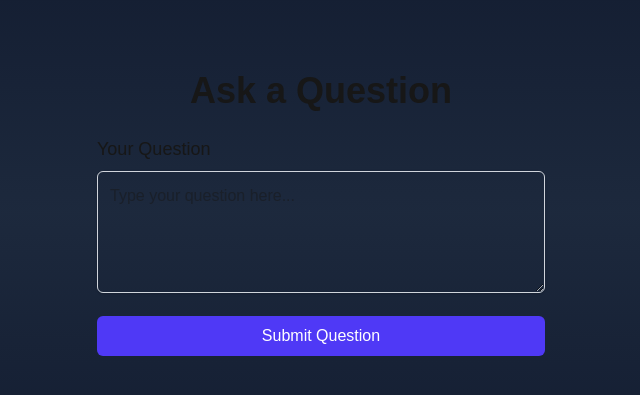
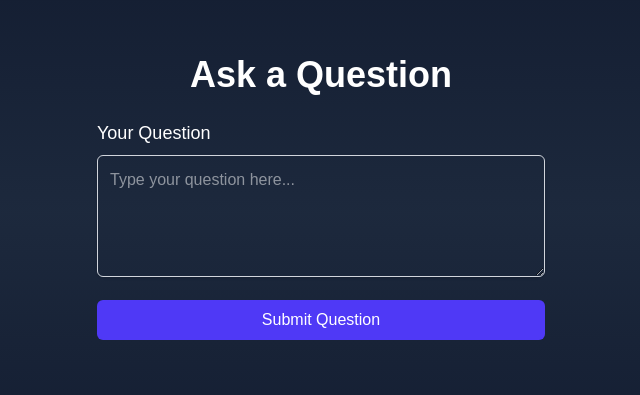
Before and after one commit to Dakshh1012/Story-Ai, a Next.js app in the folder frontend/: page /questions in a window 1280 px wide. Shown: the part 187-582 px from the top of the page, without its empty margins (319-959 px from the left). Built offline with nearby package versions, Linux system fonts and the light colour scheme.

Commit message:
questions 2/3

```diff
--- /dev/null
+++ b/frontend/src/app/questions/actions.ts
@@ -0,0 +1,31 @@
+"use server"
+
+// This is a simple server action that simulates getting an answer from a backend
+export async function getAnswer(question: string): Promise<string> {
+  // Simulate network delay
+  await new Promise((resolve) => setTimeout(resolve, 1500))
+
+  // In a real application, you would call your AI service, database, or API here
+  // For demonstration, we'll return a simple response based on the question
+
+  const questionLower = question.toLowerCase()
+
+  if (questionLower.includes("hello") || questionLower.includes("hi")) {
+    return "Hello! How can I help you today?"
+  }
+
+  if (questionLower.includes("weather")) {
+    return "I cannot provide real-time weather information. Please check a weather service for accurate forecasts."
+  }
+
+  if (questionLower.includes("name")) {
+    return "I am an AI assistant designed to answer your questions."
+  }
+
+  if (questionLower.includes("time") || questionLower.includes("date")) {
+    return `The current server time is ${new Date().toLocaleString()}.`
+  }
+
+  // Default response
+  return `Thank you for asking: "${question}"\n\nThis is a simulated answer. In a real application, this would be generated by your backend service, AI model, or retrieved from a database.`
+}
--- a/frontend/src/app/questions/page.tsx
+++ b/frontend/src/app/questions/page.tsx
@@ -1,47 +1,58 @@
-"use client"
-import { FormEvent, useState } from 'react';
+// "use client"
+// import { FormEvent, useState } from 'react';
+
+// export default function QuestionsPage() {
+//   const [question, setQuestion] = useState<string>('');
+//   const [submitted, setSubmitted] = useState<boolean>(false);
+
+//   const handleSubmit = (e: FormEvent) => {
+//     e.preventDefault();
+//     if (question.trim()) {
+//       // Handle the question submission logic here
+//       console.log('Submitted Question:', question);
+//       setSubmitted(true);
+//       setQuestion(''); // Clear the input after submitting
+//     }
+//   };
+
+//   return (
+//     <div className="min-h-screen flex flex-col justify-center items-center bg-gradient-to-b from-slate-900 via-slate-800 to-slate-900 py-10">
+//       <h1 className="text-4xl font-bold mb-6">Ask a Question</h1>
+//       {submitted && (
+//         <div className="mb-6 text-green-500">
+//           <p>Thank you for your question!</p>
+//         </div>
+//       )}
+//       <form onSubmit={handleSubmit} className="w-full max-w-md">
+//         <label htmlFor="question" className="block text-lg font-medium mb-2">
+//           Your Question
+//         </label>
+//         <textarea
+//           id="question"
+//           value={question}
+//           onChange={(e) => setQuestion(e.target.value)}
+//           rows={4}
+//           className="w-full p-3 border border-gray-300 rounded-md shadow-sm focus:outline-none focus:ring-2 focus:ring-indigo-500"
+//           placeholder="Type your question here..."
+//         />
+//         <button
+//           type="submit"
+//           className="w-full mt-4 py-2 bg-indigo-600 text-white rounded-md hover:bg-indigo-700 transition duration-200"
+//         >
+//           Submit Question
+//         </button>
+//       </form>
+//     </div>
+//   );
+// }
+
+import QuestionForm from "@/components/question-form"
 
 export default function QuestionsPage() {
-  const [question, setQuestion] = useState<string>('');
-  const [submitted, setSubmitted] = useState<boolean>(false);
-
-  const handleSubmit = (e: FormEvent) => {
-    e.preventDefault();
-    if (question.trim()) {
-      // Handle the question submission logic here
-      console.log('Submitted Question:', question);
-      setSubmitted(true);
-      setQuestion(''); // Clear the input after submitting
-    }
-  };
-
   return (
     <div className="min-h-screen flex flex-col justify-center items-center bg-gradient-to-b from-slate-900 via-slate-800 to-slate-900 py-10">
-      <h1 className="text-4xl font-bold mb-6">Ask a Question</h1>
-      {submitted && (
-        <div className="mb-6 text-green-500">
-          <p>Thank you for your question!</p>
-        </div>
-      )}
-      <form onSubmit={handleSubmit} className="w-full max-w-md">
-        <label htmlFor="question" className="block text-lg font-medium mb-2">
-          Your Question
-        </label>
-        <textarea
-          id="question"
-          value={question}
-          onChange={(e) => setQuestion(e.target.value)}
-          rows={4}
-          className="w-full p-3 border border-gray-300 rounded-md shadow-sm focus:outline-none focus:ring-2 focus:ring-indigo-500"
-          placeholder="Type your question here..."
-        />
-        <button
-          type="submit"
-          className="w-full mt-4 py-2 bg-indigo-600 text-white rounded-md hover:bg-indigo-700 transition duration-200"
-        >
-          Submit Question
-        </button>
-      </form>
+      <h1 className="text-4xl font-bold mb-6 text-white">Ask a Question</h1>
+      <QuestionForm />
     </div>
-  );
+  )
 }
--- /dev/null
+++ b/frontend/src/components/question-form.tsx
@@ -0,0 +1,99 @@
+"use client"
+
+import { getAnswer } from "@/app/questions/actions"
+import { Loader2 } from "lucide-react"
+import { type FormEvent, useState } from "react"
+
+export default function QuestionForm() {
+  const [question, setQuestion] = useState<string>("")
+  const [answer, setAnswer] = useState<string>("")
+  const [submitted, setSubmitted] = useState<boolean>(false)
+  const [isLoading, setIsLoading] = useState<boolean>(false)
+  const [error, setError] = useState<string | null>(null)
+
+  const handleSubmit = async (e: FormEvent) => {
+    e.preventDefault()
+    if (question.trim()) {
+      try {
+        setIsLoading(true)
+        setError(null)
+
+        // Fetch answer from the backend
+        const response = await getAnswer(question)
+
+        setAnswer(response)
+        setSubmitted(true)
+        // Don't clear the question so users can see what they asked
+      } catch (err) {
+        setError("Failed to get an answer. Please try again.")
+        console.error("Error fetching answer:", err)
+      } finally {
+        setIsLoading(false)
+      }
+    }
+  }
+
+  return (
+    <div className="w-full max-w-md">
+      {submitted && (
+        <div className="mb-6 text-green-500">
+          <p>Thank you for your question!</p>
+        </div>
+      )}
+
+      <form onSubmit={handleSubmit} className="mb-8">
+        <label htmlFor="question" className="block text-lg font-medium mb-2 text-white">
+          Your Question
+        </label>
+        <textarea
+          id="question"
+          value={question}
+          onChange={(e) => setQuestion(e.target.value)}
+          rows={4}
+          className="text-white w-full p-3 border border-gray-300 rounded-md shadow-sm focus:outline-none focus:ring-2 focus:ring-indigo-500 text-gray-900"
+          placeholder="Type your question here..."
+          disabled={isLoading}
+        />
+        <button
+          type="submit"
+          className="w-full mt-4 py-2 bg-indigo-600 text-white rounded-md hover:bg-indigo-700 transition duration-200 flex items-center justify-center"
+          disabled={isLoading || !question.trim()}
+        >
+          {isLoading ? (
+            <>
+              <Loader2 className="mr-2 h-4 w-4 animate-spin" />
+              Getting Answer...
+            </>
+          ) : (
+            "Submit Question"
+          )}
+        </button>
+      </form>
+
+      {error && (
+        <div className="mb-6 p-4 bg-red-100 border border-red-400 text-red-700 rounded-md">
+          <p>{error}</p>
+        </div>
+      )}
+
+      {answer && (
+        <div className="p-6 bg-white rounded-lg shadow-md text-gray-800">
+          <h2 className="text-xl font-semibold mb-3 text-indigo-700">Answer</h2>
+          <div className="border-l-4 border-indigo-500 pl-4">
+            <p className="whitespace-pre-line">{answer}</p>
+          </div>
+          <button
+            onClick={() => {
+              setAnswer("")
+              setSubmitted(false)
+              setQuestion("")
+            }}
+            className="mt-4 px-4 py-2 bg-gray-200 text-gray-800 rounded-md hover:bg-gray-300 transition duration-200"
+          >
+            Ask Another Question
+          </button>
+        </div>
+      )}
+    </div>
+  )
+}
```
